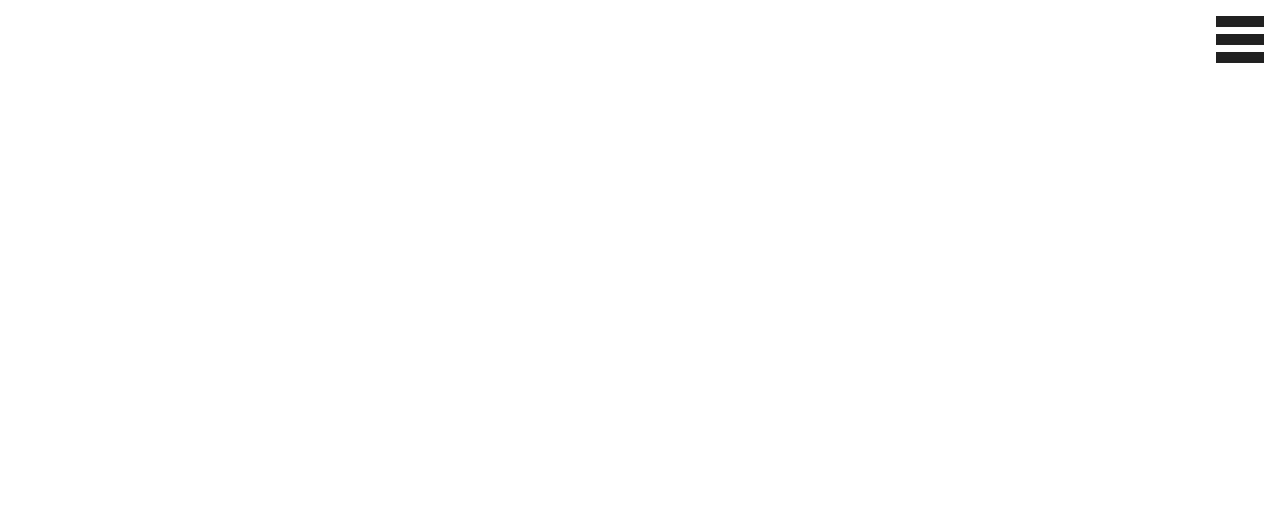
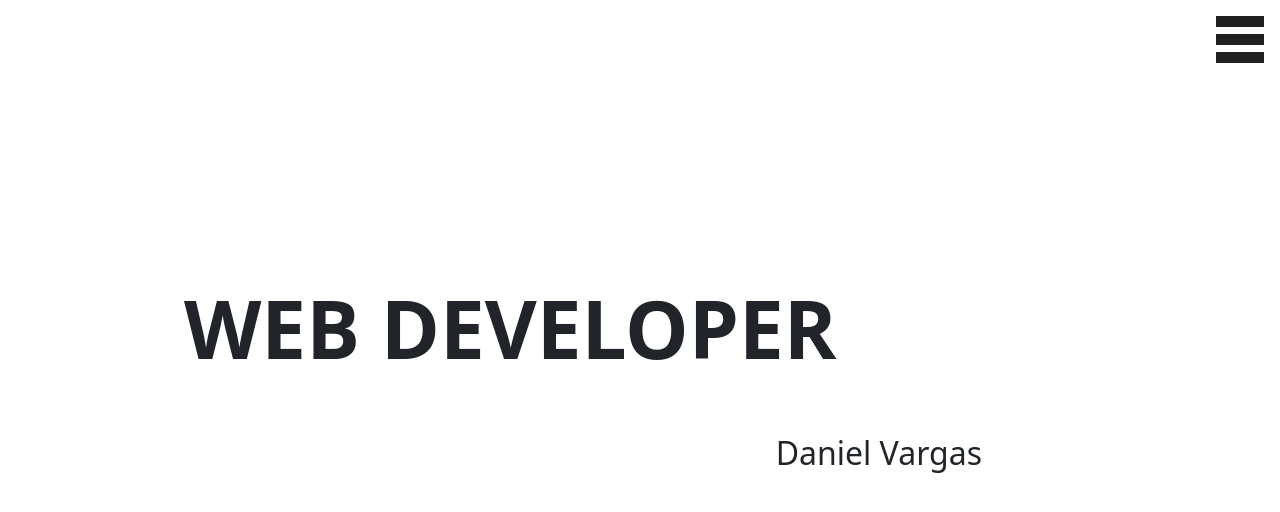
Before and after one commit to Ebriopes/Ebriopes.github.io, an Angular app: page /home in a window 1280 px wide. Before the commit this address led to /. Shown: the top 512 px of the page. Built offline with nearby package versions, Linux system fonts and the light colour scheme.

Commit message:
:sparkles: Feat: new view landing with routes

```diff
--- a/src/app/app-routing.module.ts
+++ b/src/app/app-routing.module.ts
@@ -1,10 +1,22 @@
 import { NgModule } from '@angular/core';
 import { RouterModule, Routes } from '@angular/router';
 
-const routes: Routes = [];
+const routes: Routes = [
+  {
+    path: 'home',
+    loadChildren: () =>
+      import('./core/landing/landing.module').then((m) => m.LandingModule),
+  },
+  { path: '', redirectTo: '/home', pathMatch: 'full' },
+];
 
 @NgModule({
-  imports: [RouterModule.forRoot(routes)],
-  exports: [RouterModule]
+  imports: [
+    RouterModule.forRoot(routes, {
+      anchorScrolling: 'enabled',
+      scrollPositionRestoration: 'enabled',
+    }),
+  ],
+  exports: [RouterModule],
 })
-export class AppRoutingModule { }
+export class AppRoutingModule {}
--- /dev/null
+++ b/src/app/core/landing/landing-routing.module.ts
@@ -0,0 +1,11 @@
+import { NgModule } from '@angular/core';
+import { RouterModule, Routes } from '@angular/router';
+import { LandingComponent } from './landing.component';
+
+const routes: Routes = [{ path: '', component: LandingComponent }];
+
+@NgModule({
+  imports: [RouterModule.forChild(routes)],
+  exports: [RouterModule]
+})
+export class LandingRoutingModule { }
--- /dev/null
+++ b/src/app/core/landing/landing.component.html
@@ -0,0 +1,4 @@
+<main class="container">
+  <h1 class="title">WEB DEVELOPER</h1>
+  <h2 class="author">Daniel Vargas</h2>
+</main>
--- /dev/null
+++ b/src/app/core/landing/landing.component.scss
@@ -0,0 +1,35 @@
+.container {
+  position: relative;
+  height: 100vh;
+  width: 100vw;
+
+  .title {
+    position: absolute;
+    top: 20%;
+    left: 10%;
+    font-size: 3rem;
+    font-weight: 900;
+  }
+
+  .author {
+    position: absolute;
+    bottom: 25%;
+    right: 20%;
+    font-weight: 100;
+  }
+}
+
+@media screen and (min-width: 800px) {
+  .container {
+    .title {
+      top: 35%;
+      left: 10%;
+      font-size: 5rem;
+    }
+
+    .author {
+      bottom: 40%;
+      right: 20%;
+    }
+  }
+}
```
Also changed, not shown: src/app/core/landing/landing.component.ts (added, +10 -0 lines), src/app/core/landing/landing.module.ts (added, +17 -0 lines), 1 other file (tests, documents, lock files or other folders).
